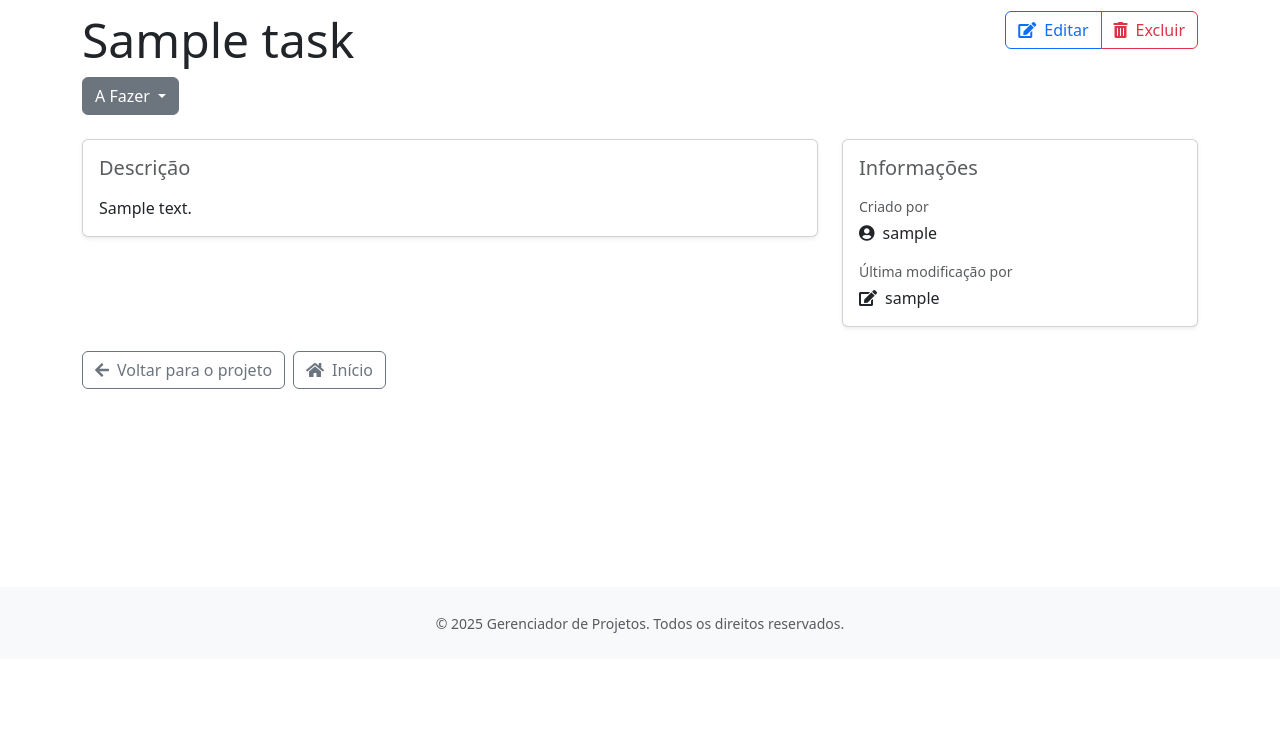
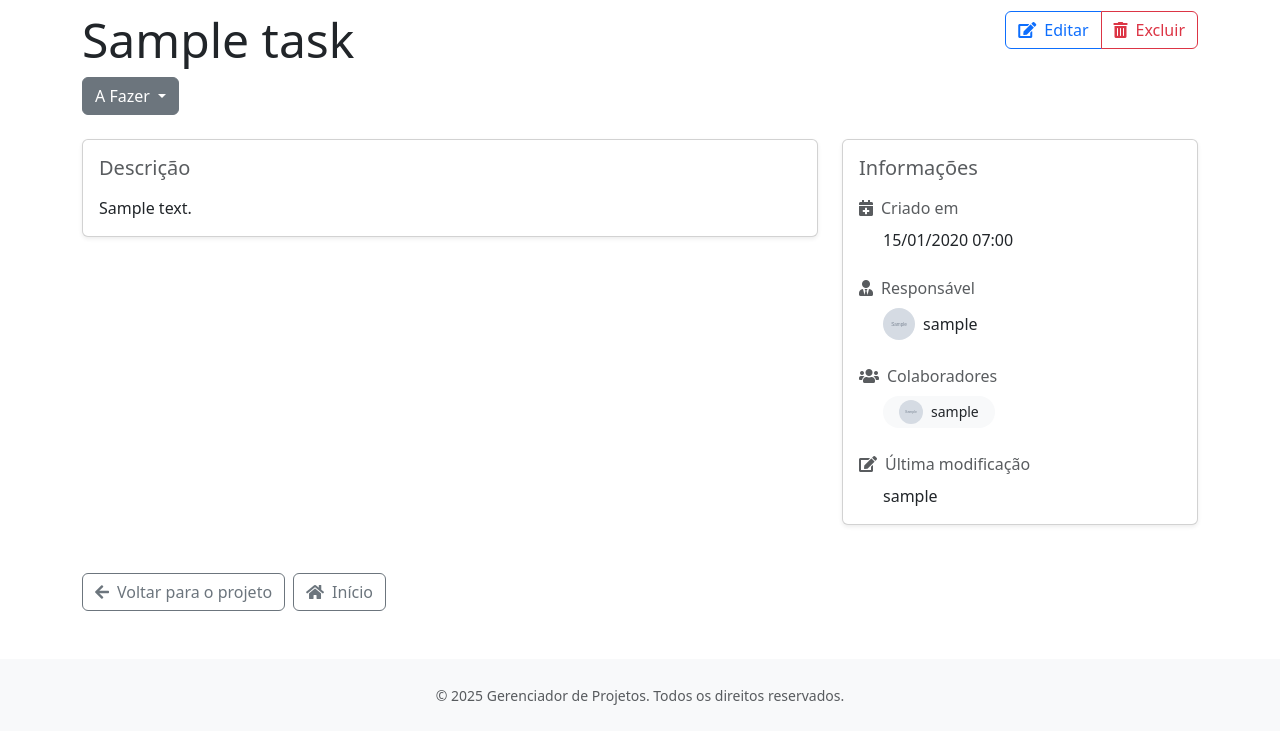
Before and after one commit to lPitecus/project-manager, a Django app: page /project/1/task/1 in a window 1280 px wide. Shown: the part 141-872 px from the top of the page. Before the commit the page ends 774 px from the top, so only its background shows below. Run offline with Django 5.2, Linux system fonts and the light colour scheme; a user stored in the database is signed in; tables that the repository leaves empty hold one stand-in row (values such as "Sample post"); grey boxes marked "Sample" are stand-in pictures.

Commit message:
Add task collaborators and responsible fields
Added 'responsible' and 'collaborators' fields to the Task model, form, and template for better task assignment and teamwork tracking. Updated the UI to display task responsibility and collaborators, including hover effects and avatars. Refactored existing code for consistency and maintainability.

```diff
--- a/projects/models.py
+++ b/projects/models.py
@@ -11,68 +11,62 @@ class Project(models.Model):
     # Quando duas ou mais propriedades de um modelo se referem a um mesmo outro modelo, o kwarg
     # related_name deve ser passado.
     created_by = models.ForeignKey(
-        User,
-        on_delete=models.DO_NOTHING,
-        related_name='projects_created'
+        User, on_delete=models.DO_NOTHING, related_name="projects_created"
     )
     last_edited_by = models.ForeignKey(
-        User,
-        on_delete=models.DO_NOTHING,
-        related_name='last_edited_projects'
+        User, on_delete=models.DO_NOTHING, related_name="last_edited_projects"
     )
-    def __str__(self):
-        return self.name
 
-
-    def get_absolute_url(self):
-        # Quando um formulário for preenchido para criar um objeto desse modelo, retorna a página
-        # de detalhes desse projeto
-        return reverse('projects:project', kwargs={'pk': self.pk})
-
-class Task(models.Model):
-    STATUS_CHOICES = [
-        ('TODO', 'A Fazer'),
-        ('IN PROGRESS', 'Fazendo'),
-        ('PAUSED', 'Pausado'),
-        ('DONE', 'Concluído'),
-        ('CANCELED', 'Cancelado')
-    ]
-
-    name = models.CharField(max_length=150)
-    description = models.TextField(blank=True)
-    status = models.CharField(
-        max_length=15,
-        choices=STATUS_CHOICES,
-        default='TODO'
-    )
-    created_at = models.DateTimeField(auto_now_add=True)
-    related_project = models.ForeignKey(Project, on_delete=models.CASCADE)
-    created_by = models.ForeignKey(
-        User,
-        on_delete=models.DO_NOTHING,
-        related_name='tasks_created'
-    )
-    last_edited_by = models.ForeignKey(
-        User,
-        on_delete=models.DO_NOTHING,
-        related_name='last_edited_tasks'
-    )
-    responsible = models.ForeignKey(
-        User,
-        on_delete=models.SET_NULL,
-        related_name='assigned_tasks',
-        blank=True,
-        null=True
-    )
-    collaborators = models.ManyToManyField(
-        User,
-        related_name='tasks_collaborators',
-        blank=True,
-    )
     def __str__(self):
         return self.name
 
     def get_absolute_url(self):
         # Quando um formulário for preenchido para criar um objeto desse modelo, retorna a página
         # de detalhes desse projeto
-        return reverse('projects:task', kwargs={'project_id': self.related_project_id, 'task_id': self.id})
+        return reverse("projects:project", kwargs={"pk": self.pk})
+
+
+class Task(models.Model):
+    STATUS_CHOICES = [
+        ("TODO", "A Fazer"),
+        ("IN PROGRESS", "Fazendo"),
+        ("PAUSED", "Pausado"),
+        ("DONE", "Concluído"),
+        ("CANCELED", "Cancelado"),
+    ]
+
+    name = models.CharField(max_length=150)
+    description = models.TextField(blank=True)
+    status = models.CharField(max_length=15, choices=STATUS_CHOICES, default="TODO")
+    created_at = models.DateTimeField(auto_now_add=True)
+    related_project = models.ForeignKey(Project, on_delete=models.CASCADE)
+    created_by = models.ForeignKey(
+        User, on_delete=models.DO_NOTHING, related_name="tasks_created"
+    )
+    last_edited_by = models.ForeignKey(
+        User, on_delete=models.DO_NOTHING, related_name="last_edited_tasks"
+    )
+    responsible = models.ForeignKey(
+        User,
+        on_delete=models.SET_NULL,
+        related_name="assigned_tasks",
+        blank=True,
+        null=True,
+    )
+    collaborators = models.ManyToManyField(
+        User,
+        related_name="tasks_collaborators",
+        blank=True,
+        help_text="Opcional. Adicione pessoas relevantes para acompanhar a tarefa.",
+    )
+
+    def __str__(self):
+        return self.name
+
+    def get_absolute_url(self):
+        # Quando um formulário for preenchido para criar um objeto desse modelo, retorna a página
+        # de detalhes desse projeto
+        return reverse(
+            "projects:task",
+            kwargs={"project_id": self.related_project_id, "task_id": self.id},
+        )
--- a/projects/templates/projects/partials/base.html
+++ b/projects/templates/projects/partials/base.html
@@ -33,7 +33,10 @@
             height: 25px;
             object-fit: cover;
         }
+
+
     </style>
+    {% block extra_css %}{% endblock %}
 </head>
 <body>
 <!-- Alert Messages -->
--- a/projects/templates/projects/task.html
+++ b/projects/templates/projects/task.html
@@ -2,7 +2,35 @@
 {% load project_filters %}
 
 {% block title %}{{ current_task.name }}{% endblock %}
+{% block extra_css %}
+    <style>
+        .info-icon {
+            width: 20px;
+            display: inline-block;
+        }
 
+        .avatar-md {
+            width: 32px;
+            height: 32px;
+            object-fit: cover;
+        }
+
+        .avatar-sm {
+            width: 24px;
+            height: 24px;
+            object-fit: cover;
+        }
+
+        .collaborator-pill {
+            transition: background-color 0.3s ease;
+        }
+
+        .collaborator-pill:hover {
+            background-color: #cfcfd9 !important;
+        }
+    </style>
+
+{% endblock %}
 {% block content %}
     <div class="container py-4">
         <!-- Task Header -->
@@ -67,6 +95,7 @@
         <!-- Task Content -->
         <div class="row">
             <div class="col-lg-8">
+                <!-- Description Card -->
                 <div class="card shadow-sm mb-4">
                     <div class="card-body">
                         <h4 class="card-title h5 text-muted mb-3">Descrição</h4>
@@ -75,24 +104,80 @@
                 </div>
             </div>
 
+            <!-- Info Sidebar -->
             <div class="col-lg-4">
-                <div class="card shadow-sm">
+                <div class="card shadow-sm mb-4">
                     <div class="card-body">
                         <h4 class="card-title h5 text-muted mb-3">Informações</h4>
 
-                        <div class="mb-3">
-                            <div class="small text-muted mb-1">Criado por</div>
-                            <div class="d-flex align-items-center">
-                                <i class="fas fa-user-circle me-2"></i>
-                                {{ current_task.created_by.username }}
+                        <!-- Created Info -->
+                        <div class="mb-4">
+                            <div class="text-muted mb-2">
+                                <i class="fas fa-calendar-plus me-2"></i>Criado em
+                            </div>
+                            <div class="ps-4">{{ current_task.created_at|date:"d/m/Y H:i" }}</div>
+                        </div>
+
+                        <!-- Responsible -->
+                        <div class="mb-4">
+                            <div class="text-muted mb-2">
+                                <i class="fas fa-user-tie me-2"></i>Responsável
+                            </div>
+                            <div class="ps-4">
+                                {% if current_task.responsible %}
+                                    <div class="d-flex align-items-center">
+                                        {% if current_task.responsible.profile.avatar %}
+                                            <img src="{{ current_task.responsible.profile.avatar.url }}"
+                                                 alt="{{ current_task.responsible.username }}"
+                                                 class="rounded-circle me-2 avatar-md"
+                                                 style="width: 32px; height: 32px; object-fit: cover;">
+                                        {% else %}
+                                            <i class="fas fa-user-circle me-2 fs-4"></i>
+                                        {% endif %}
+                                        <span>{{ current_task.responsible.username }}</span>
+                                    </div>
+                                {% else %}
+                                    <span class="text-muted fst-italic">Não designado</span>
+                                {% endif %}
                             </div>
                         </div>
 
+                        <!-- Collaborators -->
+                        <div class="mb-4">
+                            <div class="text-muted mb-2">
+                                <i class="fas fa-users me-2"></i>Colaboradores
+                            </div>
+                            <div class="ps-4">
+                                {% if current_task.collaborators.all %}
+                                    <div class="d-flex flex-wrap gap-2">
+                                        {% for collaborator in current_task.collaborators.all %}
+                                            <div class="d-flex align-items-center bg-light rounded-pill px-3 py-1 collaborator-pill">
+                                                {% if collaborator.profile.avatar %}
+                                                    <img src="{{ collaborator.profile.avatar.url }}"
+                                                         alt="{{ collaborator.username }}"
+                                                         class="rounded-circle me-2"
+                                                         style="width: 24px; height: 24px; object-fit: cover;">
+                                                {% else %}
+                                                    <i class="fas fa-user-circle me-2"></i>
+                                                {% endif %}
+                                                <span class="small">{{ collaborator.username }}</span>
+                                            </div>
+                                        {% endfor %}
+                                    </div>
+                                {% else %}
+                                    <span class="text-muted fst-italic">Nenhum colaborador</span>
+                                {% endif %}
+                            </div>
+                        </div>
+
+                        <!-- Last Modified Info -->
                         <div>
-                            <div class="small text-muted mb-1">Última modificação por</div>
-                            <div class="d-flex align-items-center">
-                                <i class="fas fa-edit me-2"></i>
-                                {{ current_task.last_edited_by.username }}
+                            <div class="text-muted mb-2">
+                                <i class="fas fa-edit me-2"></i>Última modificação
+                            </div>
+                            <div class="ps-4">
+                                {{ current_task.last_edited_by.username }}<br>
+                                <small class="text-muted">{{ current_task.modified_at|date:"d/m/Y H:i" }}</small>
                             </div>
                         </div>
                     </div>
```
Also changed, not shown: projects/forms.py (+25 -15 lines).
